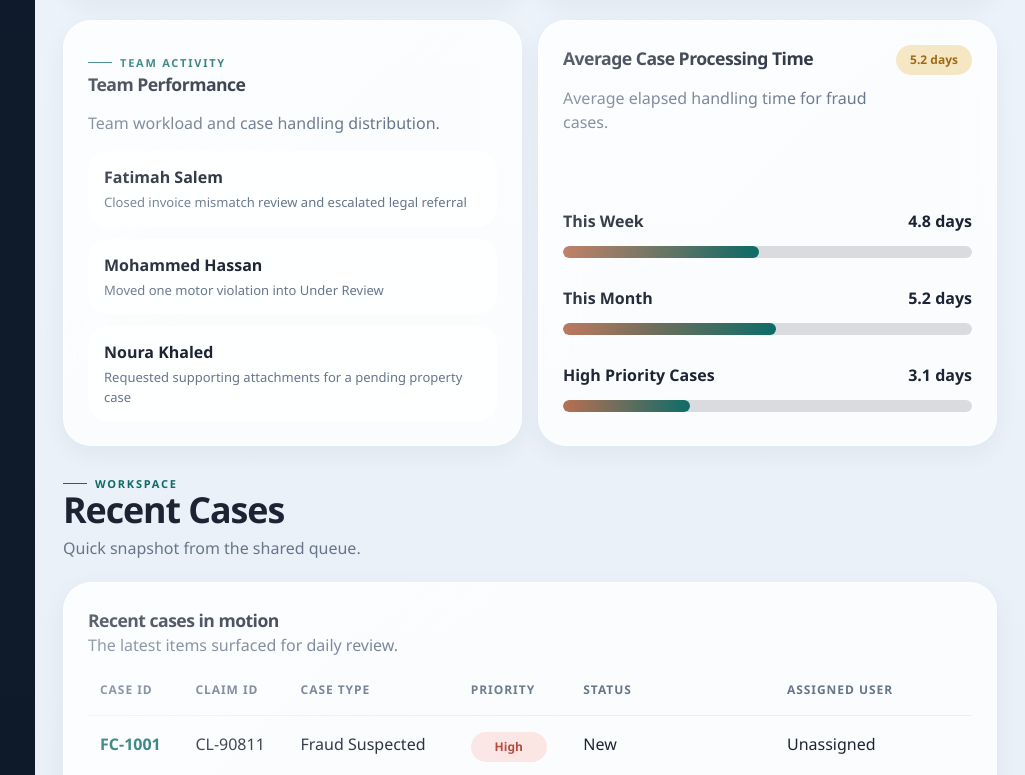
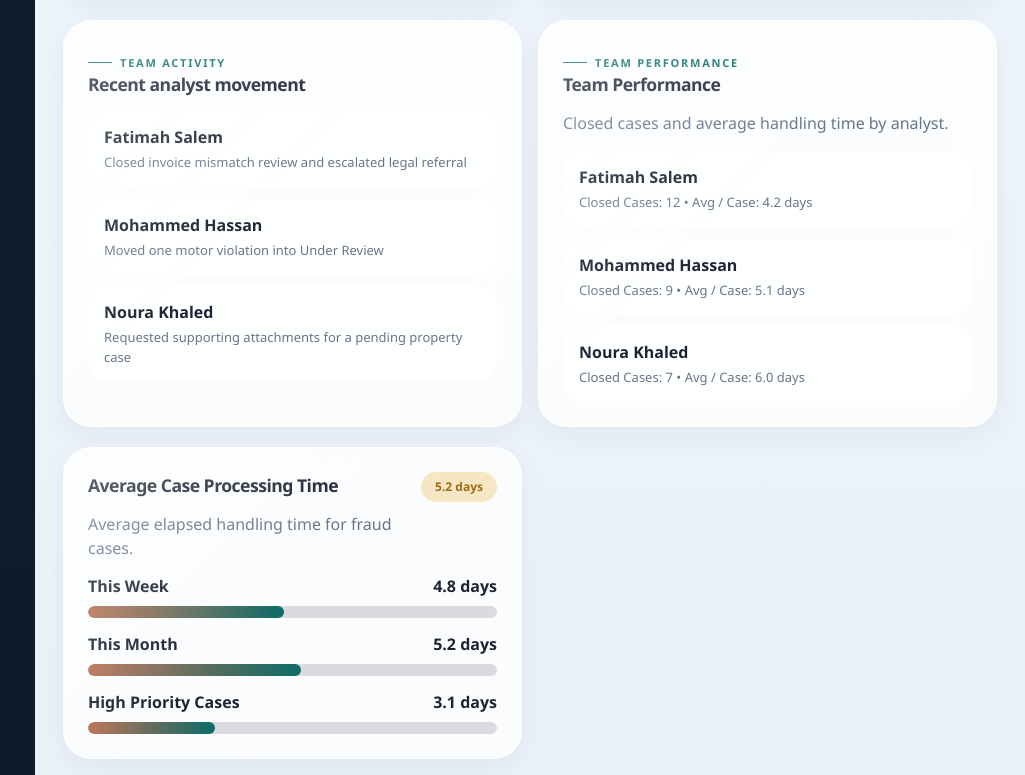
Before and after one commit to ElbahriHeni/fraud-web-complete, a React (Vite) app: page /app/dashboard in a window 1280 px wide. Shown: the part 2105-2880 px from the top of the page, without its empty margins (255-1280 px from the left). Built offline with nearby package versions, Linux system fonts and the light colour scheme.

Commit message:
Update DashboardPage.tsx

```diff
--- a/src/pages/dashboard/DashboardPage.tsx
+++ b/src/pages/dashboard/DashboardPage.tsx
@@ -62,6 +62,9 @@ type DashboardCopy = {
   recentAnalystMovement: string;
   teamPerformance: string;
   teamPerformanceSubtitle: string;
+  closedCasesLabel: string;
+  avgPerCaseLabel: string;
+
   averageCaseProcessingTime: string;
   averageCaseProcessingTimeSubtitle: string;
   avgProcessingTimeValue: string;
@@ -175,7 +178,10 @@ const pageCopy: Record<AppLanguage, DashboardCopy> = {
     teamActivity: 'Team Activity',
     recentAnalystMovement: 'Recent analyst movement',
     teamPerformance: 'Team Performance',
-    teamPerformanceSubtitle: 'Team workload and case handling distribution.',
+    teamPerformanceSubtitle: 'Closed cases and average handling time by analyst.',
+    closedCasesLabel: 'Closed Cases',
+    avgPerCaseLabel: 'Avg / Case',
+
     averageCaseProcessingTime: 'Average Case Processing Time',
     averageCaseProcessingTimeSubtitle: 'Average elapsed handling time for fraud cases.',
     avgProcessingTimeValue: '5.2 days',
@@ -283,10 +289,13 @@ const pageCopy: Record<AppLanguage, DashboardCopy> = {
     casesByCaseType: 'البلاغات حسب نوع البلاغ',
     casesByCaseTypeSubtitle: 'مزيج البلاغات حسب فئة الإبلاغ عن الاحتيال.',
 
-    teamActivity: 'أداء أعضاء الفريق',
+    teamActivity: 'أداء الفريق',
     recentAnalystMovement: 'آخر تحركات المحللين',
     teamPerformance: 'أداء أعضاء الفريق',
-    teamPerformanceSubtitle: 'عبء العمل وتوزيع معالجة البلاغات بين أعضاء الفريق.',
+    teamPerformanceSubtitle: 'عدد البلاغات المغلقة ومتوسط زمن المعالجة لكل عضو.',
+    closedCasesLabel: 'البلاغات المغلقة',
+    avgPerCaseLabel: 'متوسط / بلاغ',
+
     averageCaseProcessingTime: 'متوسط زمن معالجة البلاغ',
     averageCaseProcessingTimeSubtitle: 'متوسط الزمن المستغرق لمعالجة بلاغات الاحتيال.',
     avgProcessingTimeValue: '5.2 أيام',
@@ -418,6 +427,15 @@ export default function DashboardPage() {
       { name: t.activity3Name, text: t.activity3Text },
     ],
     [t]
+  );
+
+  const teamPerformanceData = useMemo(
+    () => [
+      { name: language === 'ar' ? 'فاطمة سالم' : 'Fatimah Salem', closedCases: 12, avgDays: language === 'ar' ? '4.2 أيام' : '4.2 days' },
+      { name: language === 'ar' ? 'محمد حسن' : 'Mohammed Hassan', closedCases: 9, avgDays: language === 'ar' ? '5.1 أيام' : '5.1 days' },
+      { name: language === 'ar' ? 'نورة خالد' : 'Noura Khaled', closedCases: 7, avgDays: language === 'ar' ? '6.0 أيام' : '6.0 days' },
+    ],
+    [language]
   );
 
   const translatePriority = (value: string) => {
@@ -596,8 +614,7 @@ export default function DashboardPage() {
       <div className="two-col">
         <div className="card">
           <span className="eyebrow">{t.teamActivity}</span>
-          <h3>{t.teamPerformance}</h3>
-          <p className="muted">{t.teamPerformanceSubtitle}</p>
+          <h3>{t.recentAnalystMovement}</h3>
 
           <div className="activity-list">
             {activityList.map((activity) => (
@@ -609,6 +626,25 @@ export default function DashboardPage() {
           </div>
         </div>
 
+        <div className="card">
+          <span className="eyebrow">{t.teamPerformance}</span>
+          <h3>{t.teamPerformance}</h3>
+          <p className="muted">{t.teamPerformanceSubtitle}</p>
+
+          <div className="activity-list">
+            {teamPerformanceData.map((member) => (
+              <div className="activity-item" key={member.name}>
+                <strong>{member.name}</strong>
+                <span>
+                  {t.closedCasesLabel}: {member.closedCases} • {t.avgPerCaseLabel}: {member.avgDays}
+                </span>
+              </div>
+            ))}
+          </div>
+        </div>
+      </div>
+
+      <div className="two-col">
         <div className="card chart-card">
           <div className="chart-card-header">
             <div>
```
